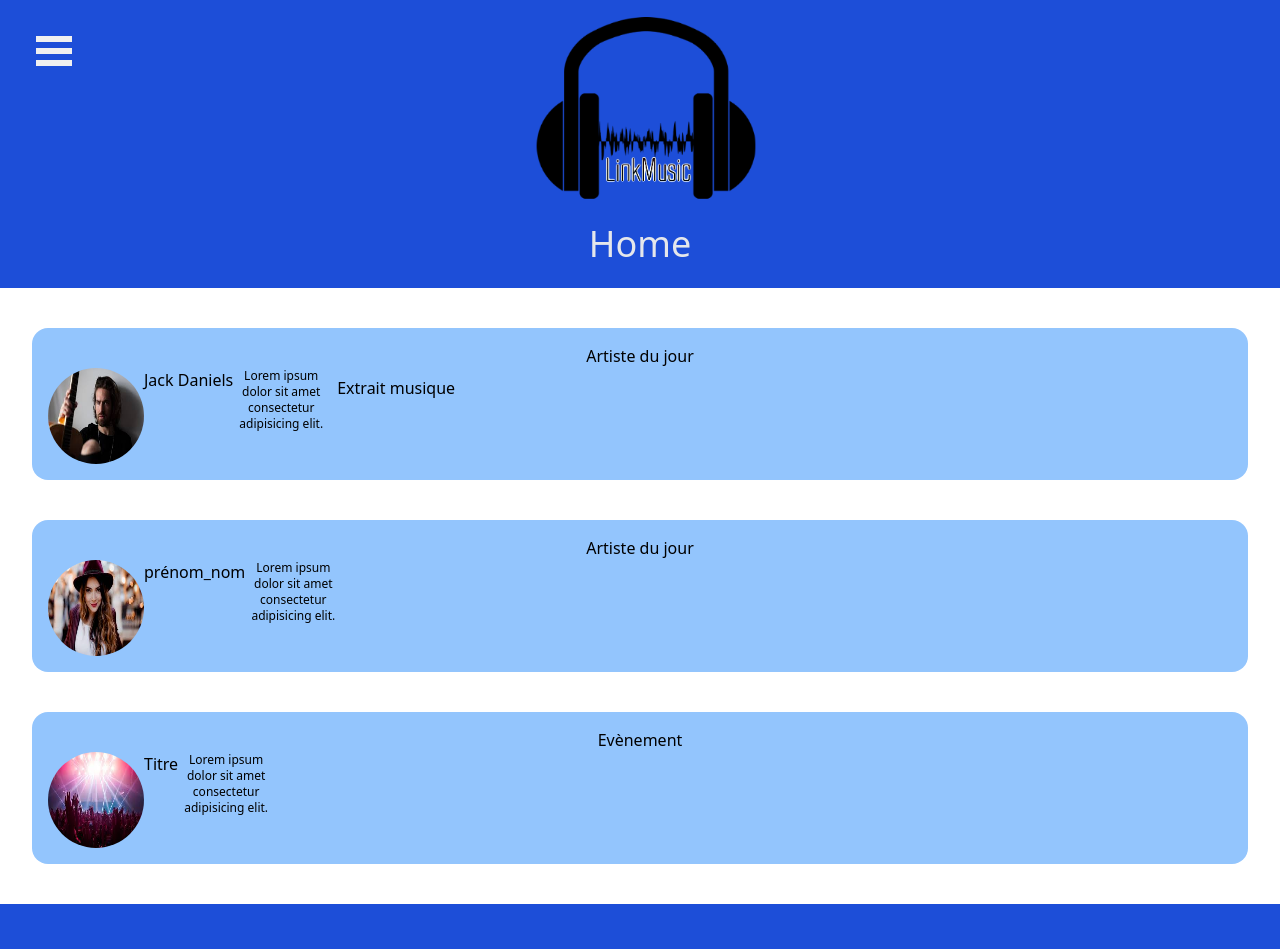
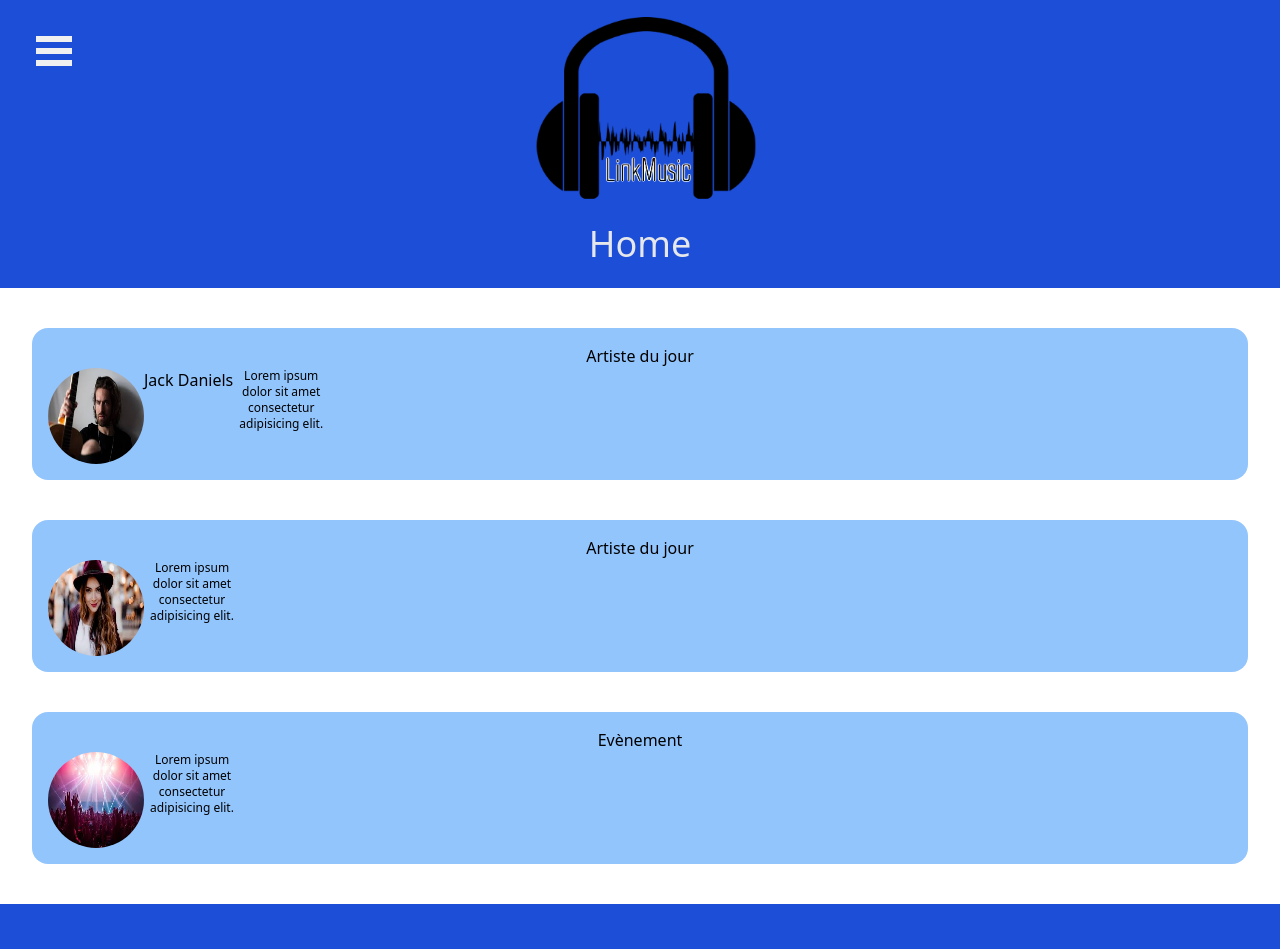
Before and after one commit to sosso711/hackathon1, a React (Create React App) app: page / in a window 1280 px wide. Shown: the top 949 px of the page. Built offline with nearby package versions, Linux system fonts and the light colour scheme.

Commit message:
resolved conflict

```diff
--- a/src/Pages/Contact.jsx
+++ b/src/Pages/Contact.jsx
@@ -1,6 +1,6 @@
 import React from "react";
 import Header from "../components/Header";
-import FakeUser from "../Assets/fakeuser.png";
+import FakeUser from "../assets/fakeuser.png";
 
 const Contact = () => {
   return (
--- a/src/Pages/Home.jsx
+++ b/src/Pages/Home.jsx
@@ -19,7 +19,7 @@ const Home = () => {
         />
         <h3>Jack Daniels</h3>
         <p className="text-center h-24 w-24 text-xs black"> Lorem ipsum dolor sit amet consectetur adipisicing elit. </p>
-        <li className="p-2"> Extrait musique
+        <li className="p-2">
           </li>
         </ul>
 </div>
@@ -32,7 +32,7 @@ const Home = () => {
           src={img2}
           alt="artiste "
         />
-        <h3>prénom_nom</h3>
+
         <p className="text-center h-24 w-24 text-xs black"> Lorem ipsum dolor sit amet consectetur adipisicing elit. </p>
 
         </ul>
@@ -46,7 +46,7 @@ const Home = () => {
           src={img}
           alt="évènement"
         />
-        <h3>Titre</h3>
+
         <p className="text-center h-24 w-24 text-xs black"> Lorem ipsum dolor sit amet consectetur adipisicing elit. </p>
 
         </ul>
```
Also changed, not shown: 2 other files (tests, documents, lock files or other folders).
